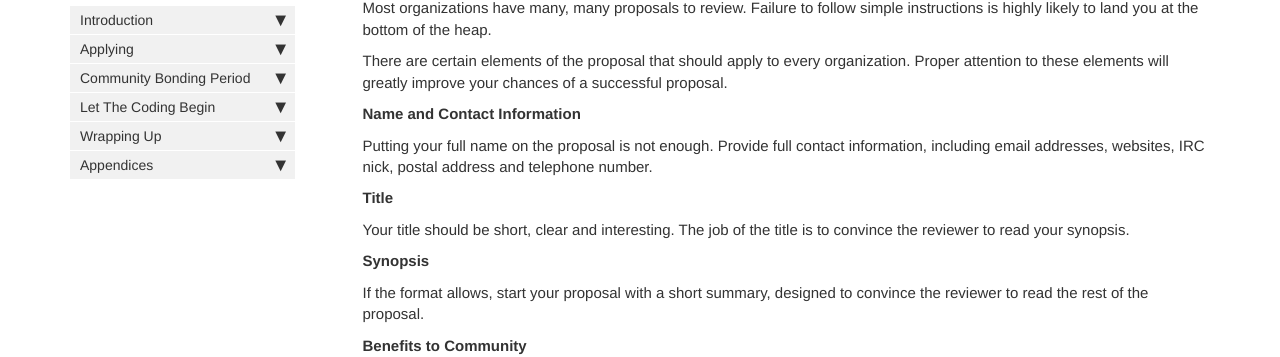
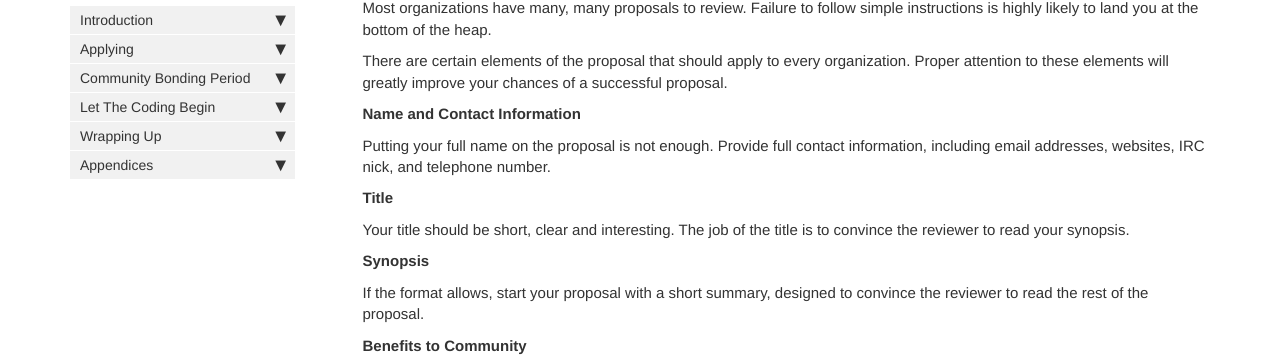
Before and after one commit to google/gsocguides, a Jekyll site: the page built from pages/student/06-writing_a_proposal.md, in a window 1280 px wide and 900 px high, scrolled down 744 px. Shown: the part 123-480 px from the top of the window. Built offline with Jekyll 4.4.1, drawn with Linux system fonts in a browser that asks for light colours; some of the changed text lies outside the part shown.

Commit message:
Update 06-writing_a_proposal.md

```diff
--- a/pages/student/06-writing_a_proposal.md
+++ b/pages/student/06-writing_a_proposal.md
@@ -28,7 +28,7 @@ There are certain elements of the proposal that should apply to every organizati
 
 **Name and Contact Information**
 
-Putting your full name on the proposal is not enough. Provide full contact information, including email addresses, websites, IRC nick, postal address and telephone number.
+Putting your full name on the proposal is not enough. Provide full contact information, including email addresses, websites, IRC nick, and telephone number.
 
 **Title**
 
```
Also changed, not shown: other parts of pages/student/06-writing_a_proposal.md (+1 -1 lines).
